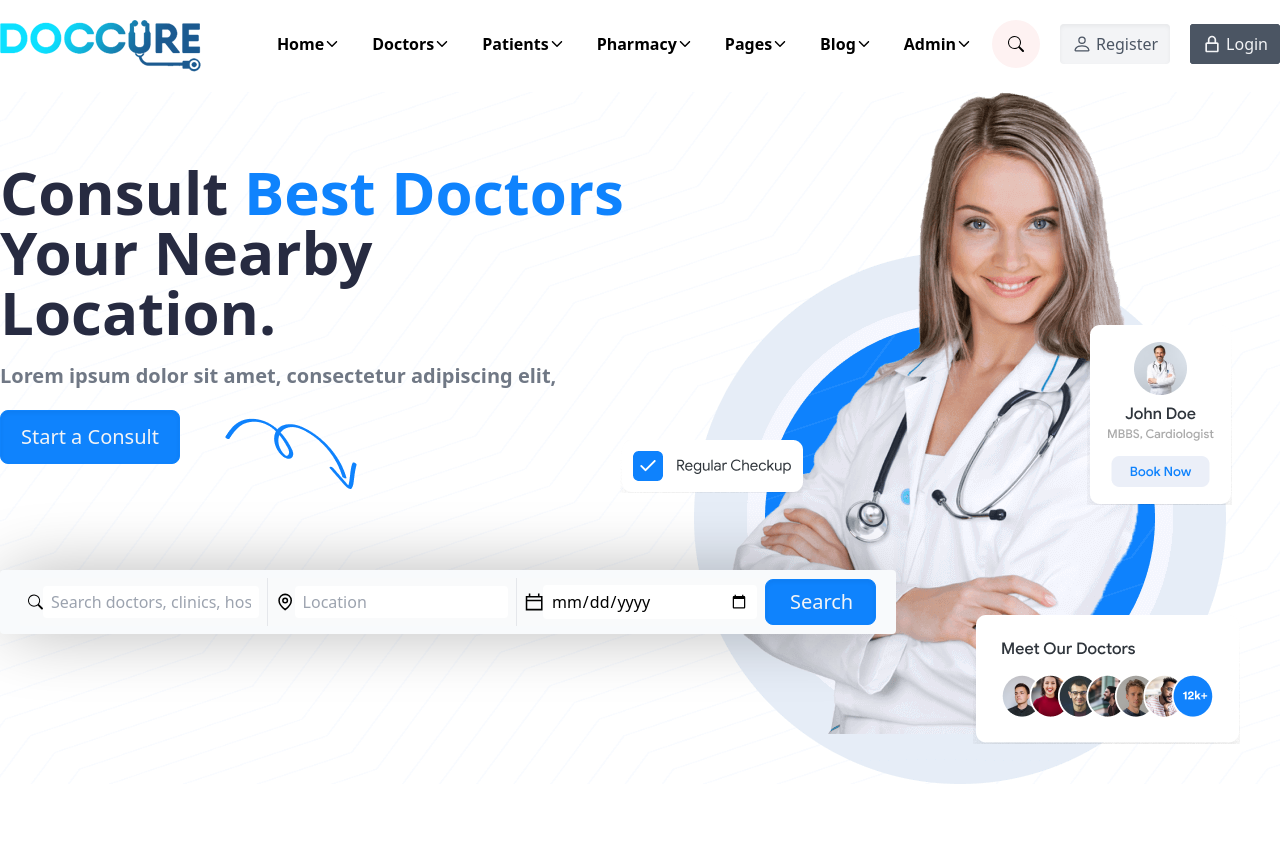
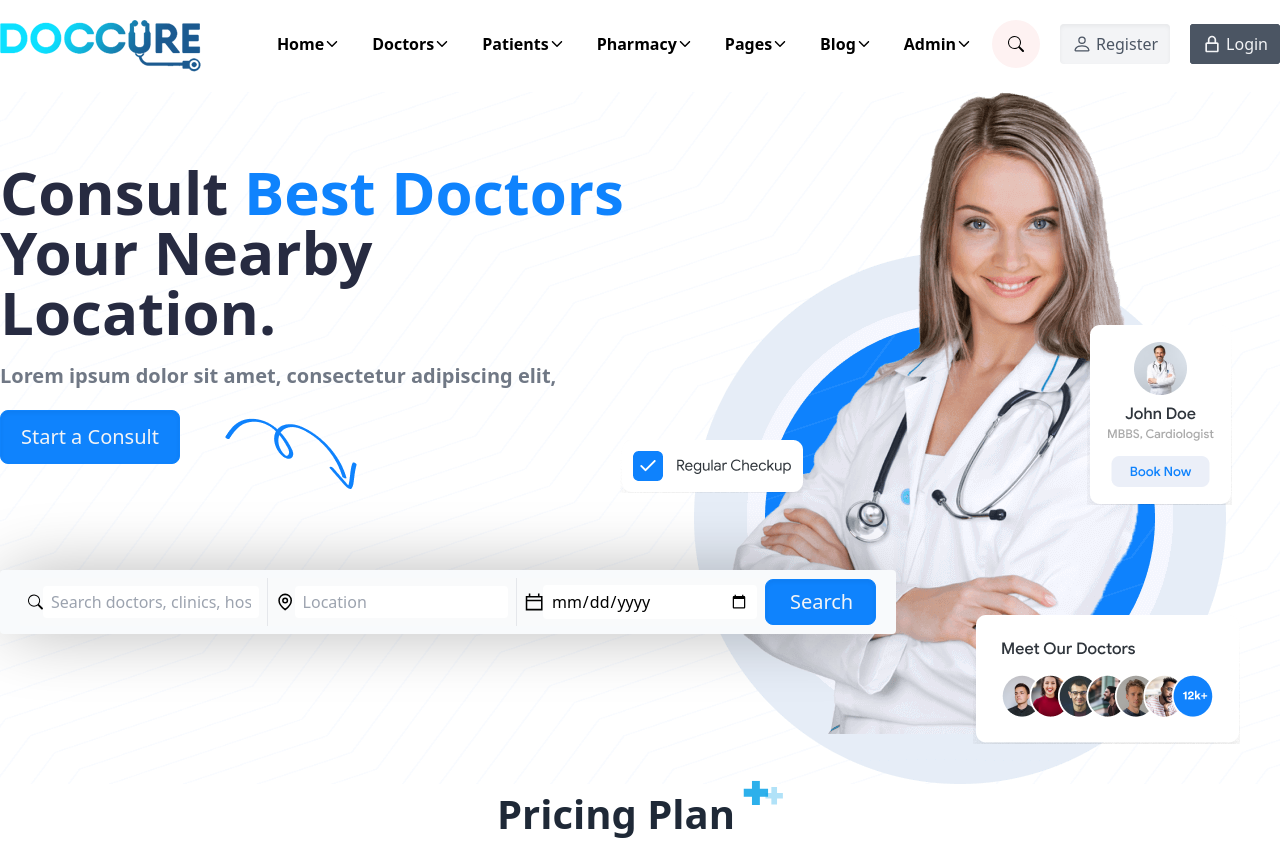
Before and after one commit to Rubayet-hasan-yasin/doc-hub, a React (Vite) app: page / in a window 1280 px wide. Before the commit the page ends 800 px from the top, so only its background shows below. Built offline with nearby package versions, Linux system fonts and the light colour scheme.

Commit message:
title component add

```diff
--- a/src/Page/Home/Home/Home.jsx
+++ b/src/Page/Home/Home/Home.jsx
@@ -1,5 +1,6 @@
 import Navbar from "../../../shared/Navbar/Navbar";
 import Banner from "../Banner/Banner";
+import Pricing from "../Pricing/Pricing";
 
 const Home = () => {
 
@@ -9,6 +10,8 @@ const Home = () => {
 
             <Banner/>
 
+            <Pricing/>
+
 
         </div>
     );
--- /dev/null
+++ b/src/Page/Home/Pricing/Pricing.jsx
@@ -0,0 +1,11 @@
+import Title from "../../../components/Title/Title";
+
+const Pricing = () => {
+    return (
+        <div className="">
+            <Title text={'Pricing Plan'} center={true}/>
+        </div>
+    );
+};
+
+export default Pricing;
--- /dev/null
+++ b/src/components/Title/Title.jsx
@@ -0,0 +1,12 @@
+import svg from "../../assets/header-icon.svg"
+
+
+const Title = ({text, center}) => {
+    return (
+        <div className={`container mx-auto`}>
+            <h1 className={`text-[40px] font-bold text-[#1F2937] flex ${center && 'justify-center'}`}>{text} <sup><img src={svg} alt="" className="h-12 w-12"/></sup></h1>
+        </div>
+    );
+};
+
+export default Title;
```
Also changed, not shown: .eslintrc.cjs.
